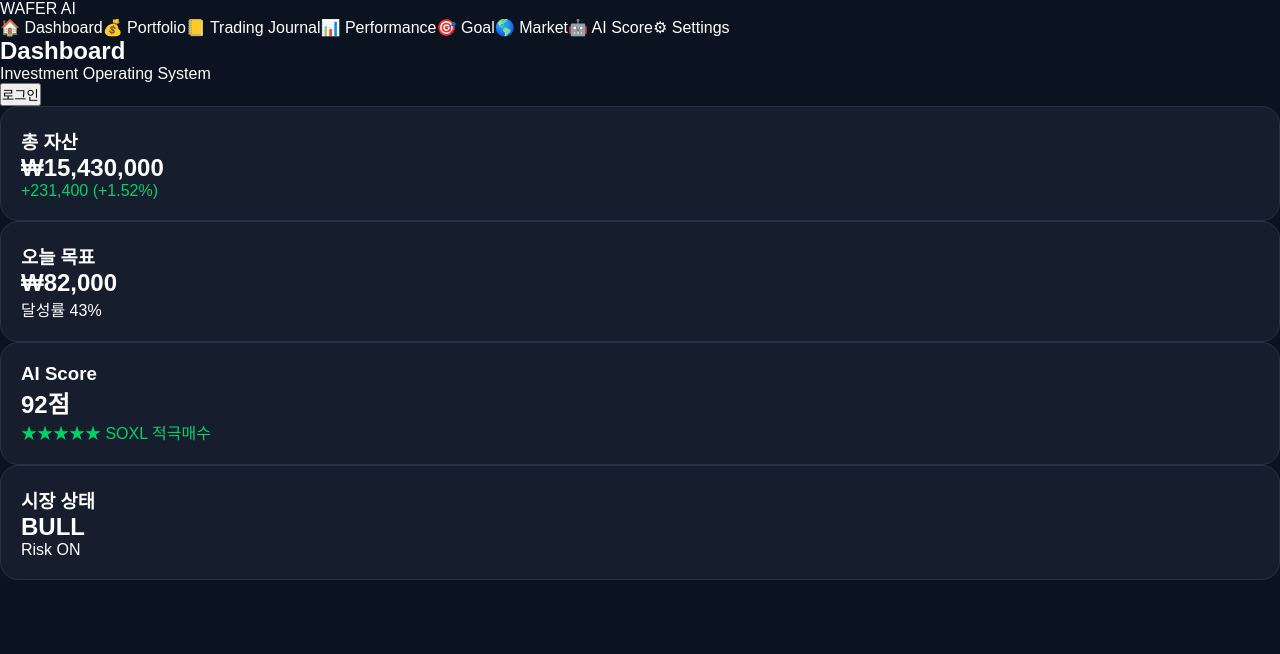
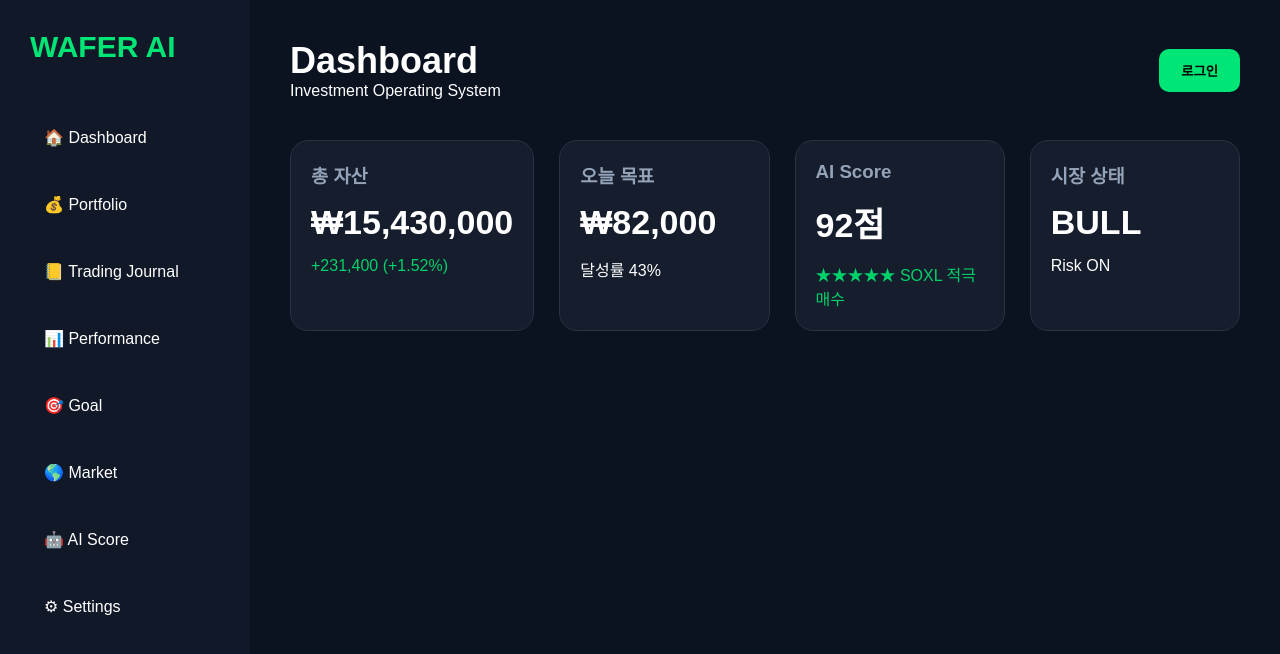
Before and after one commit to BvrPark/AI-stocks, a Next.js app in the folder frontend/: page / in a window 1280 px wide. Shown: the top 654 px of the page. Built offline with nearby package versions, Linux system fonts and the light colour scheme.

Commit message:
Update globals.css

```diff
--- a/frontend/app/globals.css
+++ b/frontend/app/globals.css
@@ -55,3 +55,129 @@ button{
     color:#94a3b8;
     margin-top:5px;
 }
+
+.app{
+
+display:flex;
+
+min-height:100vh;
+
+}
+
+.sidebar{
+
+width:250px;
+
+background:#111827;
+
+padding:30px;
+
+display:flex;
+
+flex-direction:column;
+
+}
+
+.logo{
+
+font-size:30px;
+
+font-weight:bold;
+
+margin-bottom:50px;
+
+color:#00E676;
+
+}
+
+.sidebar nav{
+
+display:flex;
+
+flex-direction:column;
+
+gap:20px;
+
+}
+
+.sidebar nav a{
+
+padding:14px;
+
+border-radius:10px;
+
+transition:.3s;
+
+}
+
+.sidebar nav a:hover{
+
+background:#1f2937;
+
+}
+
+.content{
+
+flex:1;
+
+padding:40px;
+
+}
+
+.header{
+
+display:flex;
+
+justify-content:space-between;
+
+align-items:center;
+
+margin-bottom:40px;
+
+}
+
+.header h1{
+
+font-size:36px;
+
+}
+
+.header button{
+
+background:#00E676;
+
+border:none;
+
+padding:12px 22px;
+
+border-radius:10px;
+
+font-weight:bold;
+
+}
+
+.dashboard{
+
+display:grid;
+
+grid-template-columns:repeat(4,1fr);
+
+gap:25px;
+
+}
+
+.card h3{
+
+color:#94A3B8;
+
+margin-bottom:15px;
+
+}
+
+.card h1{
+
+font-size:34px;
+
+margin-bottom:15px;
+
+}
```
